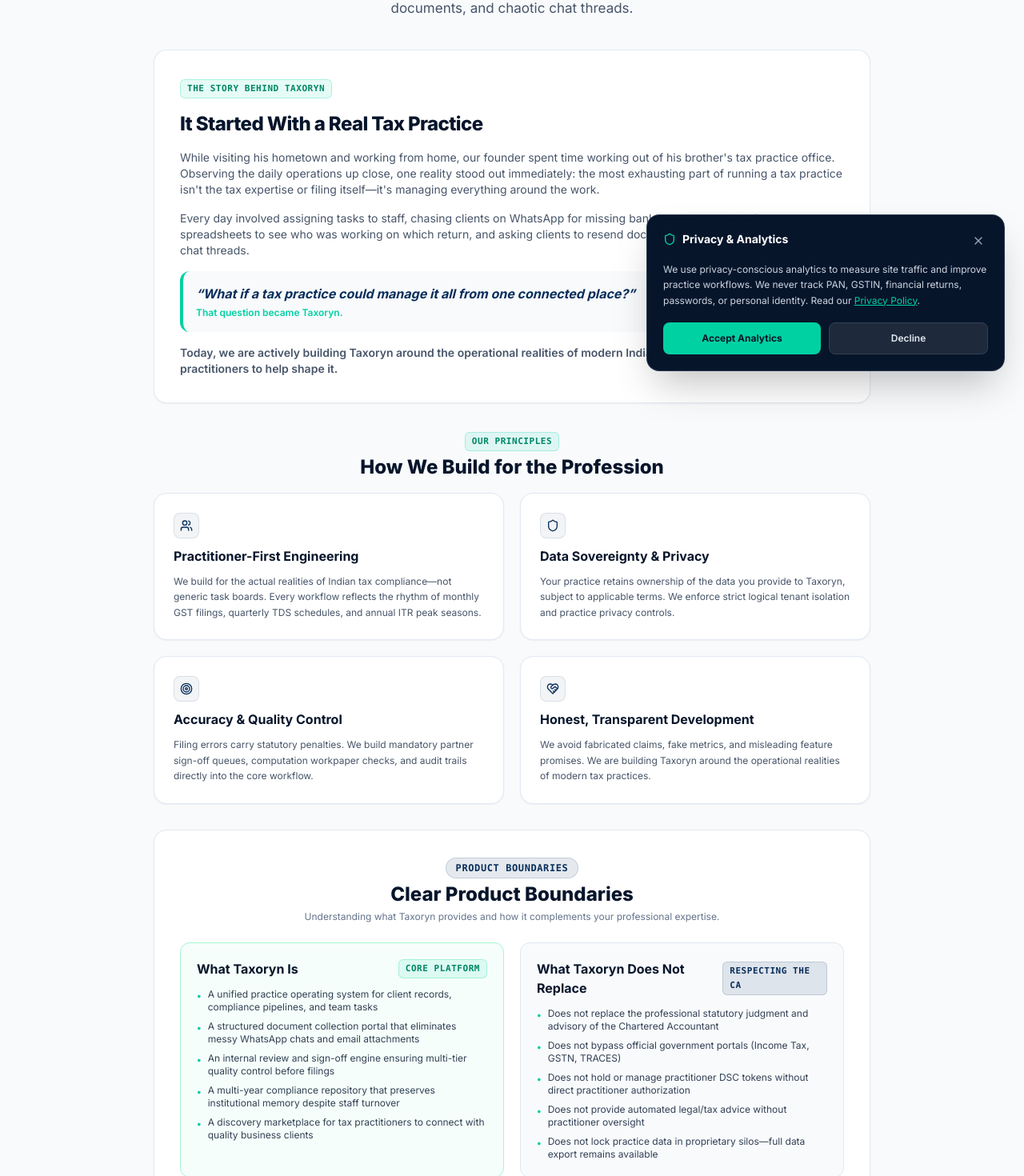
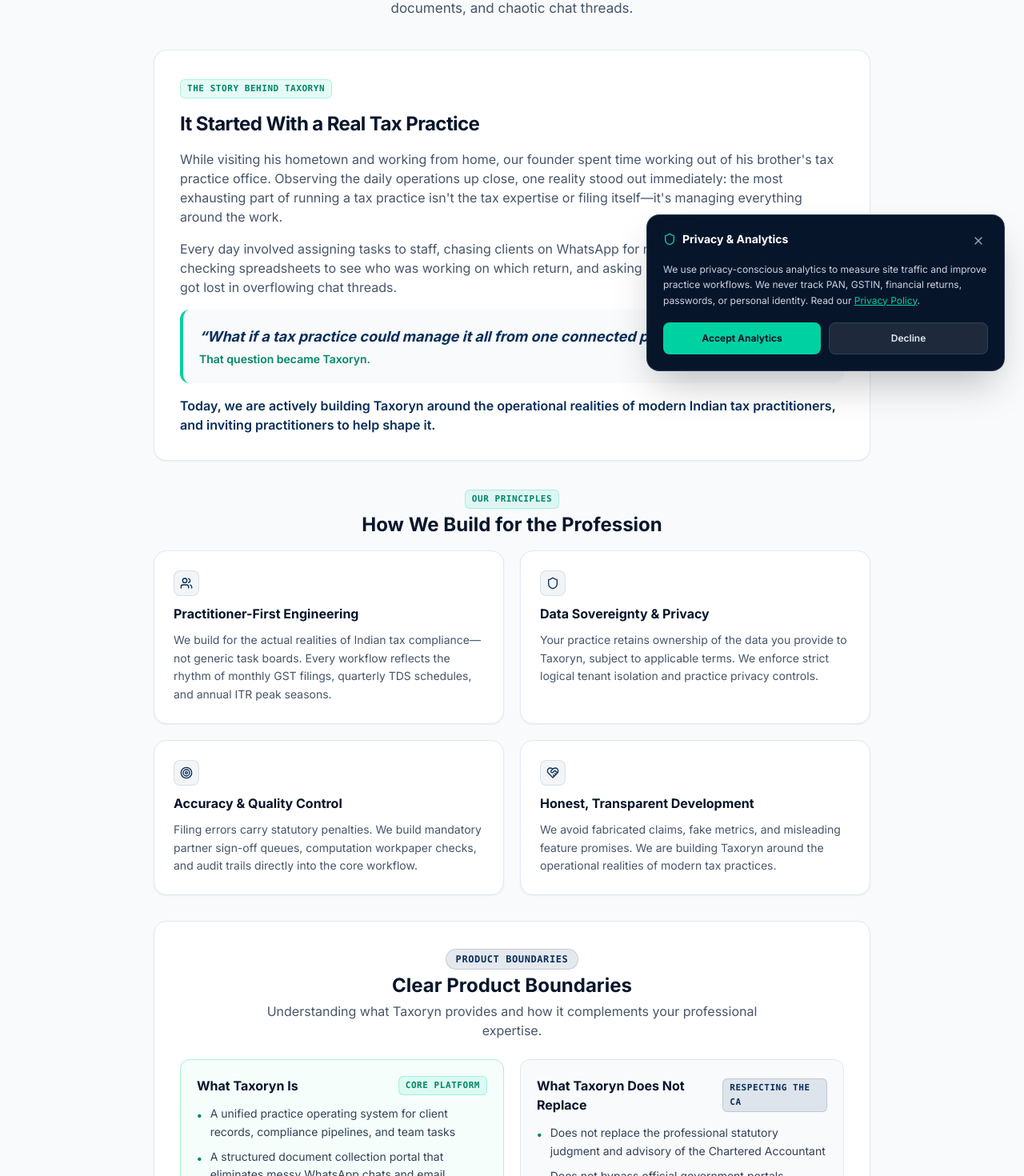
Before and after one commit to apexengineeringhub/Taxoryn-Marketing, a Next.js app: page /about in a window 1280 px wide. Shown: the part 320-1790 px from the top of the page at 80% size. Built offline with nearby package versions, Linux system fonts and the light colour scheme; no server answers.

Commit message:
update client content

```diff
--- a/components/pages/AboutClientContent.tsx
+++ b/components/pages/AboutClientContent.tsx
@@ -61,24 +61,24 @@ export function AboutClientContent() {
               <Badge variant="teal" size="sm">
                 {page.storyBadge}
               </Badge>
-              <h2 className="text-xl sm:text-2xl font-extrabold text-[#07152B] tracking-tight">
+              <h2 className="text-xl sm:text-2xl font-bold text-[#07152B] tracking-tight">
                 {page.storyTitle}
               </h2>
-              <p className="text-xs sm:text-sm text-slate-600 leading-relaxed">
+              <p className="text-sm sm:text-base text-slate-600 leading-relaxed">
                 {page.storyP1}
               </p>
-              <p className="text-xs sm:text-sm text-slate-600 leading-relaxed">
+              <p className="text-sm sm:text-base text-slate-600 leading-relaxed">
                 {page.storyP2}
               </p>
-              <div className="p-4 rounded-xl bg-slate-50 border-l-4 border-[#00D1A3] my-3">
-                <p className="text-sm sm:text-base font-bold text-[#082E5B] italic">
+              <div className="p-4 sm:p-5 rounded-xl bg-slate-50 border-l-4 border-[#00D1A3] my-4 space-y-1">
+                <p className="text-base sm:text-lg font-bold text-[#082E5B] italic leading-snug">
                   &ldquo;{page.storyQuote}&rdquo;
                 </p>
-                <p className="text-xs text-[#00D1A3] font-semibold mt-1">
+                <p className="text-xs sm:text-sm text-[#008766] font-semibold">
                   {page.storyQuoteSub}
                 </p>
               </div>
-              <p className="text-xs sm:text-sm text-slate-600 leading-relaxed font-semibold text-[#082E5B]">
+              <p className="text-sm sm:text-base font-semibold text-[#082E5B] leading-relaxed">
                 {page.storyClosing}
               </p>
             </div>
@@ -89,7 +89,7 @@ export function AboutClientContent() {
                 <Badge variant="teal" size="sm">
                   {page.principlesBadge}
                 </Badge>
-                <h2 className="text-xl sm:text-2xl font-extrabold text-[#07152B]">
+                <h2 className="text-xl sm:text-2xl font-bold text-[#07152B]">
                   {page.principlesTitle}
                 </h2>
               </div>
@@ -107,8 +107,8 @@ export function AboutClientContent() {
                       <div className="w-8 h-8 rounded-lg bg-[#082E5B]/5 border border-[#082E5B]/10 flex items-center justify-center text-[#082E5B]">
                         <Icon className="w-4 h-4" />
                       </div>
-                      <h3 className="text-sm sm:text-base font-bold text-[#07152B]">{v.title}</h3>
-                      <p className="text-xs text-slate-600 leading-relaxed">
+                      <h3 className="text-base font-bold text-[#07152B]">{v.title}</h3>
+                      <p className="text-sm text-slate-600 leading-relaxed">
                         {v.description}
                       </p>
                     </Card>
@@ -123,10 +123,10 @@ export function AboutClientContent() {
                 <Badge variant="navy" size="md">
                   {page.boundariesBadge}
                 </Badge>
-                <h2 className="text-xl sm:text-2xl font-extrabold text-[#07152B]">
+                <h2 className="text-xl sm:text-2xl font-bold text-[#07152B]">
                   {page.boundariesTitle}
                 </h2>
-                <p className="text-xs text-slate-500">
+                <p className="text-sm sm:text-base text-slate-600 max-w-2xl mx-auto leading-relaxed">
                   {page.boundariesDesc}
                 </p>
               </div>
@@ -138,7 +138,7 @@ export function AboutClientContent() {
                     className={`p-5 rounded-xl ${b.bgColor} border ${b.borderColor} space-y-3`}
                   >
                     <div className="flex items-center justify-between">
-                      <h3 className="font-bold text-[#07152B] text-sm sm:text-base">
+                      <h3 className="font-bold text-[#07152B] text-base">
                         {b.type}
                       </h3>
                       <Badge variant={b.badgeColor} size="sm">
@@ -149,9 +149,9 @@ export function AboutClientContent() {
                       {b.items.map((item, i) => (
                         <li
                           key={i}
-                          className="text-xs text-slate-700 flex items-start gap-2"
+                          className="text-sm text-slate-700 flex items-start gap-2.5 leading-relaxed"
                         >
-                          <span className="text-[#00D1A3] font-bold mt-0.5">•</span>
+                          <span className="text-[#008766] font-bold mt-0.5 select-none" aria-hidden="true">•</span>
                           <span>{item}</span>
                         </li>
                       ))}
```
